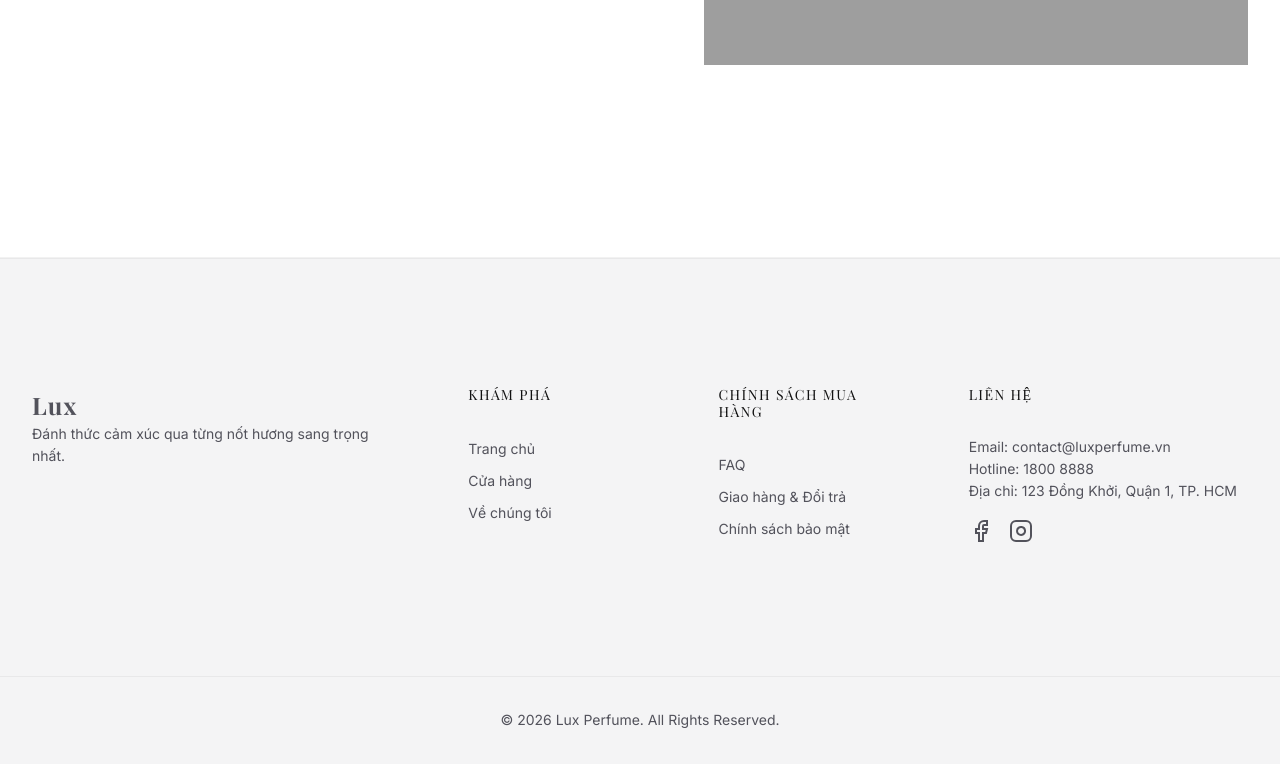
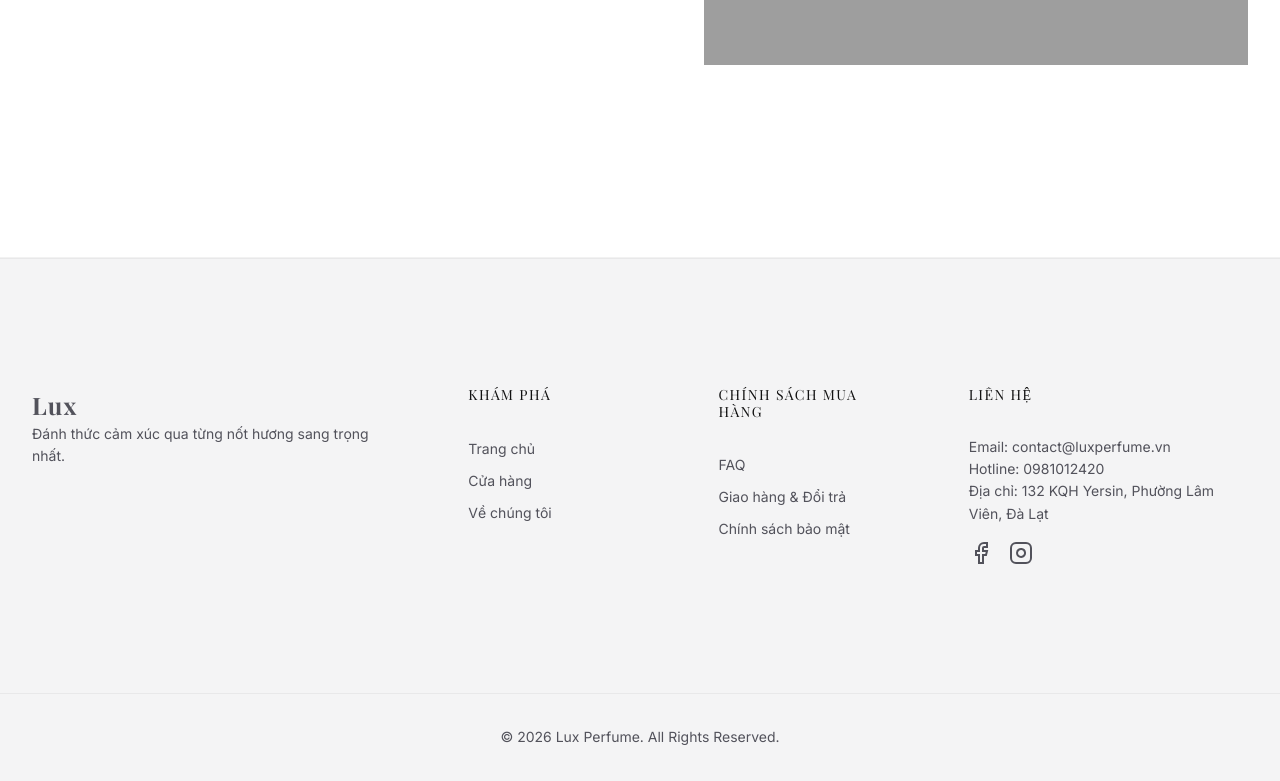
Before and after one commit to qbo17296/luxperfume, a plain HTML site: page index.html in a window 1280 px wide. Shown: the part 2901-3682 px from the top of the page. Drawn offline with nearby package versions, Linux system fonts and the light colour scheme; no server answers; grey boxes are pictures that could not be loaded; a web font is replaced by a local one.

Commit message:
UI: Update footer contact details per user request

```diff
--- a/index.html
+++ b/index.html
@@ -190,8 +190,8 @@
             <div class="footer-contact">
                 <h4>Liên hệ</h4>
                 <p>Email: contact@luxperfume.vn</p>
-                <p>Hotline: 1800 8888</p>
-                <p>Địa chỉ: 123 Đồng Khởi, Quận 1, TP. HCM</p>
+                <p>Hotline: 0981012420</p>
+                <p>Địa chỉ: 132 KQH Yersin, Phường Lâm Viên, Đà Lạt</p>
                 <div class="footer-social" style="display: flex; gap: 1rem; margin-top: 1rem;">
                     <a href="#" aria-label="Facebook" class="text-gold"><svg width="24" height="24" viewBox="0 0 24 24" fill="none" stroke="currentColor" stroke-width="2"><path d="M18 2h-3a5 5 0 0 0-5 5v3H7v4h3v8h4v-8h3l1-4h-4V7a1 1 0 0 1 1-1h3z"></path></svg></a>
                     <a href="#" aria-label="Instagram" class="text-gold"><svg width="24" height="24" viewBox="0 0 24 24" fill="none" stroke="currentColor" stroke-width="2"><rect x="2" y="2" width="20" height="20" rx="5" ry="5"></rect><path d="M16 11.37A4 4 0 1 1 12.63 8 4 4 0 0 1 16 11.37z"></path><line x1="17.5" y1="6.5" x2="17.51" y2="6.5"></line></svg></a>
```
Also changed, not shown: pages/shop.html (+2 -2 lines).
